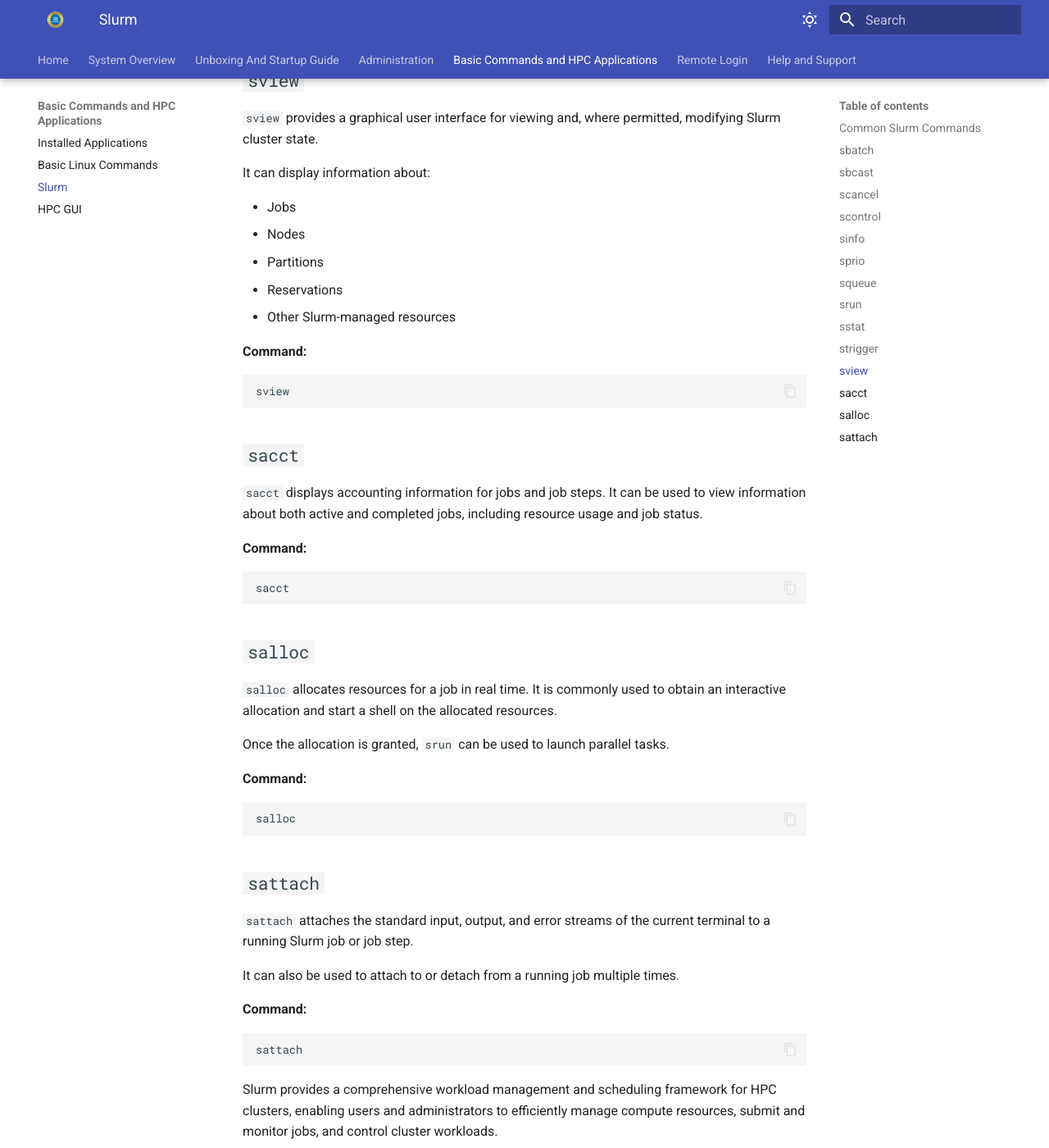
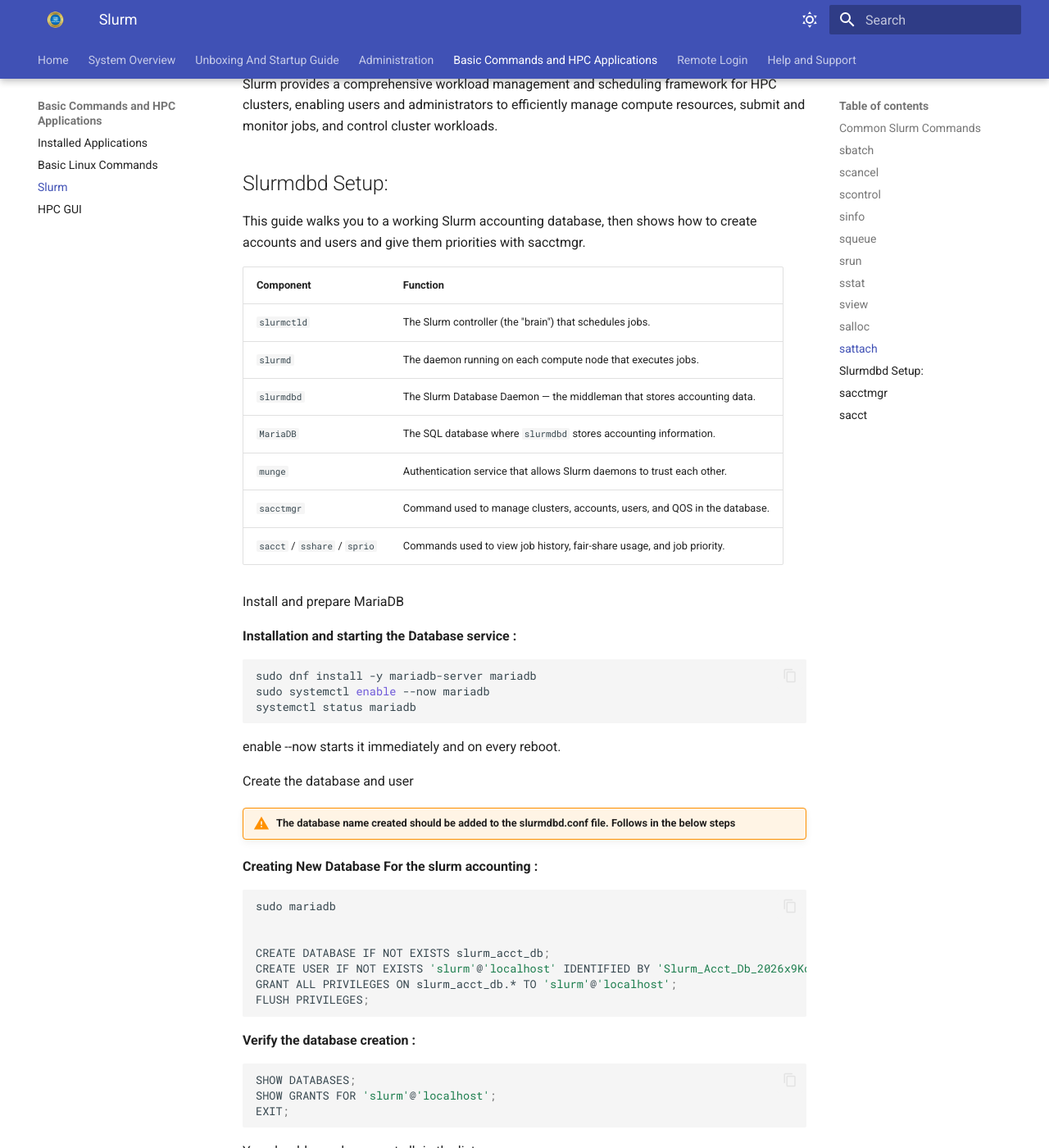
Before and after one commit to cdac-paramshavak/Paramshavak-UserManual, an MkDocs documentation site: the page built from docs/applications/slurm.md, in a window 1280 px wide and 1400 px high, scrolled down 4075 px. Shown: the whole window at 82% size. Built offline with MkDocs 1.6.1 and Material for MkDocs 9.7.7, drawn with Linux system fonts in a browser that asks for light colours; some of the changed text lies outside the part shown.

Commit message:
Slurm _added slurdbd setup

`````diff
--- a/docs/applications/slurm.md
+++ b/docs/applications/slurm.md
@@ -26,18 +26,6 @@ The submitted script commonly contains one or more `srun` commands for launching
 
 ````bash
 sbatch
-````
-
-## `sbcast`
-
-`sbcast` transfers a file from the local disk of the submitting system to the local disks of the compute nodes allocated to a job.
-
-This can be useful for diskless environments or when transferring frequently accessed files locally can provide better performance than accessing them through a shared filesystem.
-
-**Command:**
-
-````bash
-sbcast
 ````
 
 ## `scancel`
@@ -82,17 +70,6 @@ It can be used to view node availability, partition status, node states, and res
 sinfo
 ````
 
-## `sprio`
-
-`sprio` displays detailed information about the factors that contribute to a job's scheduling priority.
-
-It is particularly useful for understanding why one pending job may be scheduled before another.
-
-**Command:**
-
-````bash
-sprio
-````
 
 ## `squeue`
 
@@ -141,23 +118,6 @@ It can be used to monitor resource consumption such as CPU and memory usage whil
 sstat
 ````
 
-## `strigger`
-
-`strigger` is used to configure and monitor Slurm event triggers.
-
-Triggers can be configured for events such as:
-
-* A compute node changing state
-* A node becoming unavailable
-* A job approaching its time limit
-* Other Slurm state changes
-
-**Command:**
-
-````bash
-strigger
-````
-
 ## `sview`
 
 `sview` provides a graphical user interface for viewing and, where permitted, modifying Slurm cluster state.
@@ -177,15 +137,6 @@ sview
 ````
 
 
-## `sacct`
-
-`sacct` displays accounting information for jobs and job steps. It can be used to view information about both active and completed jobs, including resource usage and job status.
-
-**Command:**
-
-````bash
-sacct
-````
 
 ## `salloc`
 
@@ -213,6 +164,182 @@ sattach
 
 Slurm provides a comprehensive workload management and scheduling framework for HPC clusters, enabling users and administrators to efficiently manage compute resources, submit and monitor jobs, and control cluster workloads.
 
+
+##Slurmdbd Setup:
+
+This guide walks you to a working Slurm accounting database, then shows how to create accounts and users and give them priorities with sacctmgr.
+
+
+| Component |  Function |
+|-----------|------------|
+| `slurmctld` | The Slurm controller (the "brain") that schedules jobs. |
+| `slurmd` | The daemon running on each compute node that executes jobs. |
+| `slurmdbd` | The Slurm Database Daemon — the middleman that stores accounting data. |
+| `MariaDB` | The SQL database where `slurmdbd` stores accounting information. |
+| `munge` | Authentication service that allows Slurm daemons to trust each other. |
+| `sacctmgr` | Command used to manage clusters, accounts, users, and QOS in the database. |
+| `sacct` / `sshare` / `sprio` | Commands used to view job history, fair-share usage, and job priority. |
+
+
+Install and prepare MariaDB
+
+
+**Installation and starting the Database service :**
+
+````bash
+
+sudo dnf install -y mariadb-server mariadb
+sudo systemctl enable --now mariadb
+systemctl status mariadb
+
+````
+
+enable --now starts it immediately and on every reboot.
+
+Create the database and user
+
+!!! warning "The database name created should be added to the slurmdbd.conf file. Follows in the below steps"
+
+**Creating New Database For the slurm accounting :**
+
+````bash
+sudo mariadb
+
+
+CREATE DATABASE IF NOT EXISTS slurm_acct_db;
+CREATE USER IF NOT EXISTS 'slurm'@'localhost' IDENTIFIED BY 'Slurm_Acct_Db_2026x9Kq';
+GRANT ALL PRIVILEGES ON slurm_acct_db.* TO 'slurm'@'localhost';
+FLUSH PRIVILEGES;
+
+````
+
+
+**Verify the database creation :**
+
+````bash
+SHOW DATABASES;
+SHOW GRANTS FOR 'slurm'@'localhost';
+EXIT;
+````
+
+You should see slurm_acct_db in the list.
+
+Query to setup the password for the Database :
+
+ALTER USER 'slurm'@'localhost' IDENTIFIED BY 'NewPasswordHere';
+
+!!! warning "Do not create tables (job_table, user_table, ...) yourself. slurmdbd builds the whole schema automatically on first start."
+
+
+
+
+Setup Slurmdbd :
+
+
+**Command:**
+
+````bash
+
+sudo dnf install -y slurm-slurmdbd
+
+sudo chmod 600 /etc/slurm/slurmdbd.conf
+
+ls -l /etc/slurm/slurmdbd.conf
+## Output :
+## -rw------- 1 root root 208 Jan 2 12:03 /etc/slurm/slurmdbd.conf
+
+sudo vi /etc/slurm/slurmdbd.conf
+
+````
+
+Then Configuration File /etc/slurm/slurmdbd.conf should contain something like:
+
+**Command:**
+
+````bash
+AuthType=auth/munge
+DbdHost=localhost
+
+PidFile=/var/run/slurm/slurmdbd.pid
+
+SlurmUser=root
+
+StorageType=accounting_storage/mysql
+StorageHost=localhost
+StoragePort=3306
+StorageUser=slurm
+StoragePass=slurm@123
+StorageLoc=slurm_acct_db # name the created database
+````
+
+
+
+**Enable few parameters in slurm.conf:**
+
+````bash
+ # Replace/uncomment the lines in the configuration files
+sudo vi /etc/slurm/slurmdbd.conf
+
+ # Replace/uncomment the lines
+
+
+# JOB PRIORITY
+PriorityWeightQOS=1000
+
+# LOGGING AND ACCOUNTING
+AccountingStorageType=accounting_storage/slurmdbd
+
+JobAcctGatherType=jobacct_gather/linux
+````
+
+
+
+**Start slurmdbd:**
+
+````bash
+sudo systemctl enable --now slurmdbd
+
+systemctl restart slurmdbd
+# restart the service
+systemctl status slurmdbd
+
+````
+
+Once the service is in Running state  Check the Tables are created :
+
+**Command:**
+
+````bash
+sudo mariadb -e "USE slurm_acct_db; SHOW TABLES;"
+
+````
+Slurmdbd Accounting Setup Done !
+
+
+
+## `sacctmgr`
+
+**Command:**
+
+````bash
+sacctmgr
+````
+
+
+
+## `sacct`
+
+`sacct` displays accounting information for jobs and job steps. It can be used to view information about both active and completed jobs, including resource usage and job status.
+
+**Command:**
+
+````bash
+sacct
+````
+
+
+
+
 For detailed information about Slurm commands, configuration, scheduling, job management, and administration, refer to the official Slurm documentation:
 
 <a href="https://slurm.schedmd.com/" target="_blank" rel="noopener">
`````
